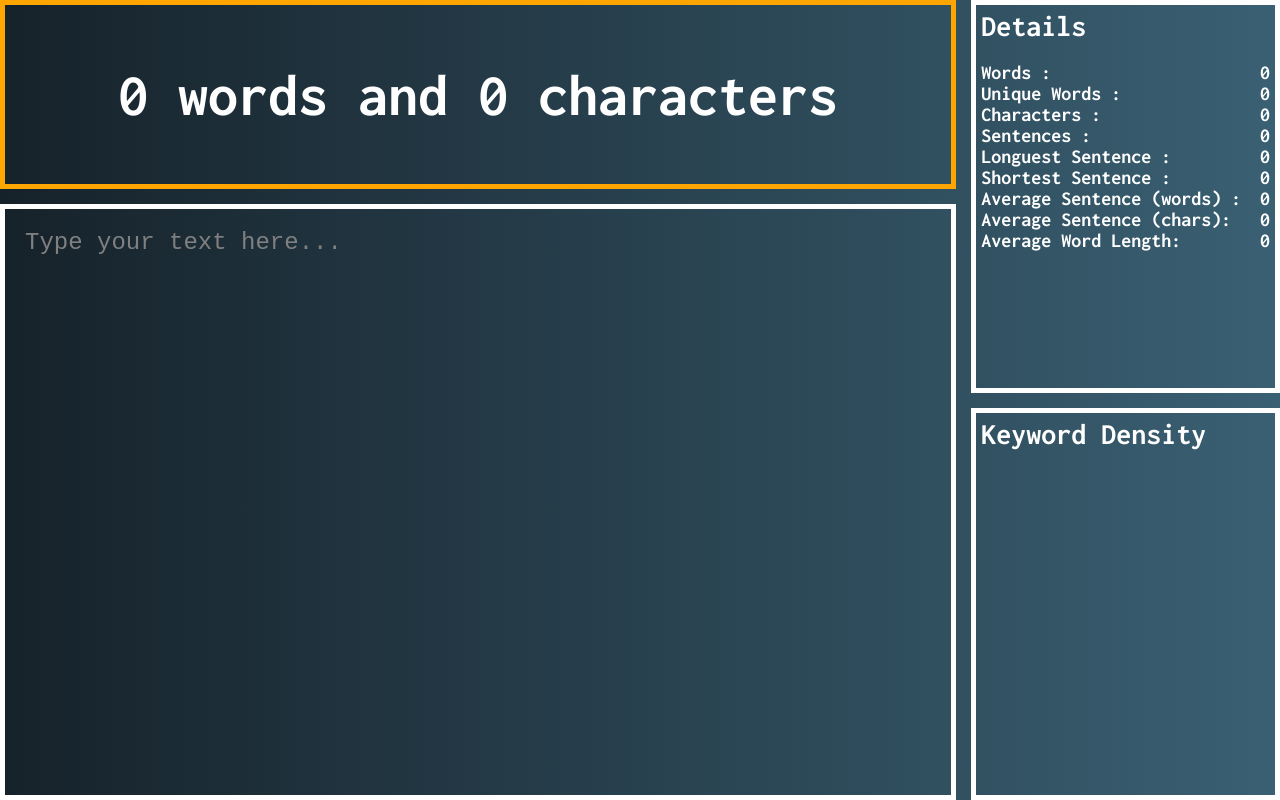
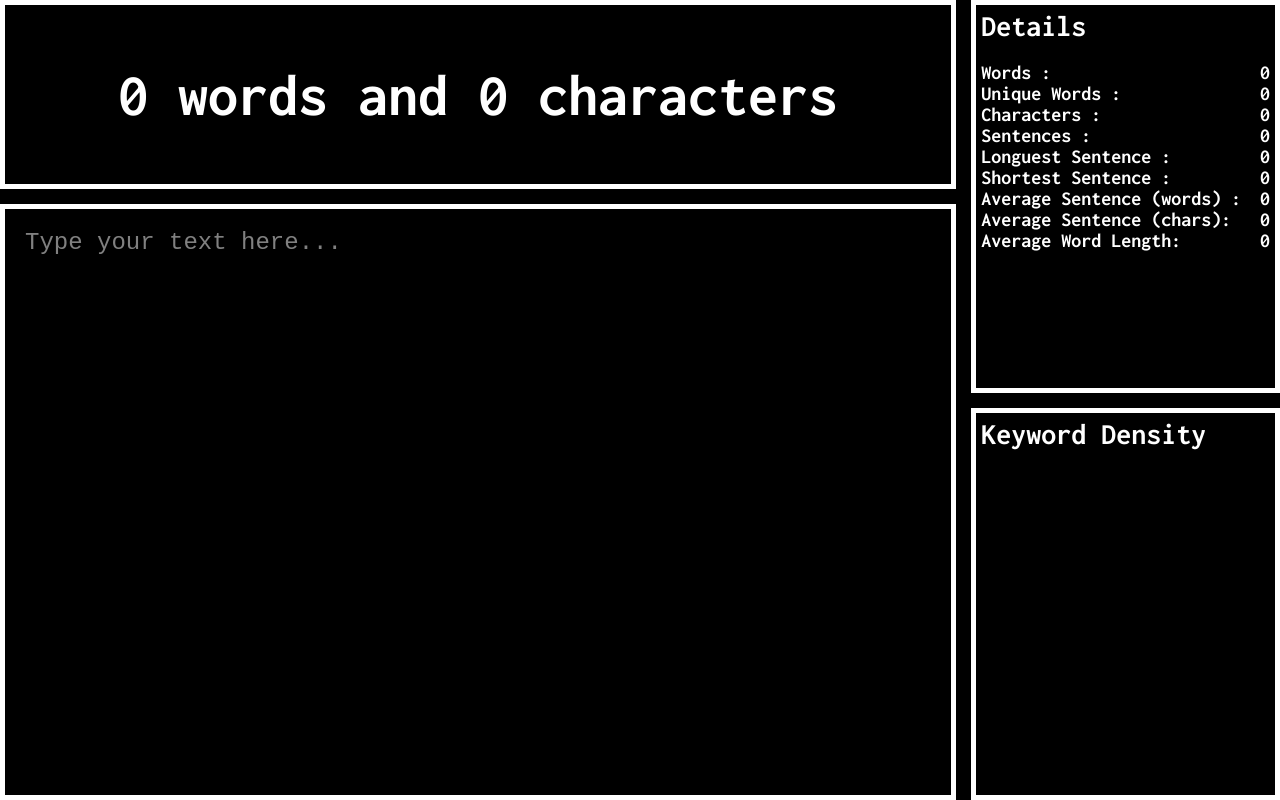
Before and after one commit to ousben/DOM-WordCounter, a plain HTML site: page index.html in a window 1280 px wide. Drawn offline with Linux system fonts and the light colour scheme.

Commit message:
keyword density

```diff
--- a/script.js
+++ b/script.js
@@ -195,3 +195,9 @@ textArea.addEventListener("input", function() {
     averageWordLength.textContent = finalResult.toFixed(2);
   }
 })
+
+//Keyword Density display
+textArea.addEventListener("input", function() {
+  let splitedSentence = textArea.value.split(" ");
+  console.log(splitedSentence);
+})
--- a/style.css
+++ b/style.css
@@ -15,18 +15,10 @@ body {
   gap: 15px;
   height: 100%;
   width: 100%;
-  background: linear-gradient(to right, #16222a, #3a6073);
+  background-color: #000000;
   font-family: Inconsolata;
   font-size: 20px;
   color: #ffffff;
-}
-
-.common-div {
-  transition: 0.2s ease-in;
-}
-
-.common-div:hover {
-  border: 5px solid orange;
 }
 
 .div1 {
```
